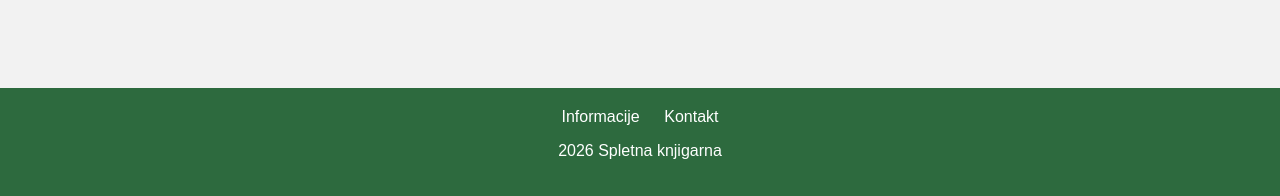
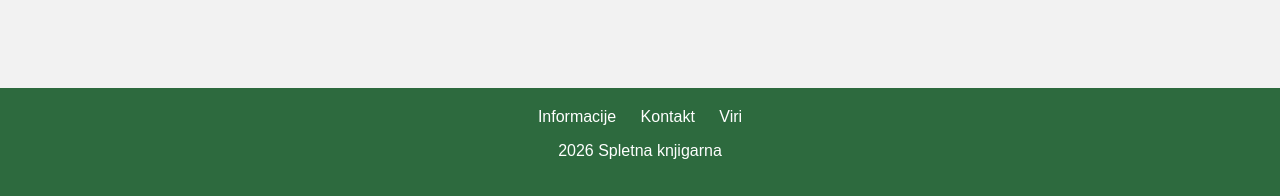
Before and after one commit to janej525/spletna-knjigarna--janej-ebular, a PHP site: page /knjiga.php in a window 1280 px wide. Shown: the part 604-800 px from the top of the page. Run offline with PHP 8.4, Linux system fonts and the light colour scheme; data that the repository does not hold is empty.

Commit message:
Add 'Viri' link to footer in knjiga.php

```diff
--- a/knjiga.php
+++ b/knjiga.php
@@ -107,6 +107,7 @@ else {
 <div id="footer">
     <a href="info.php">Informacije</a>
     <a href="kontakt.php">Kontakt</a>
+    <a href="viri.php">Viri</a>
     <p> 2026 Spletna knjigarna</p>
 </div>
 
```
